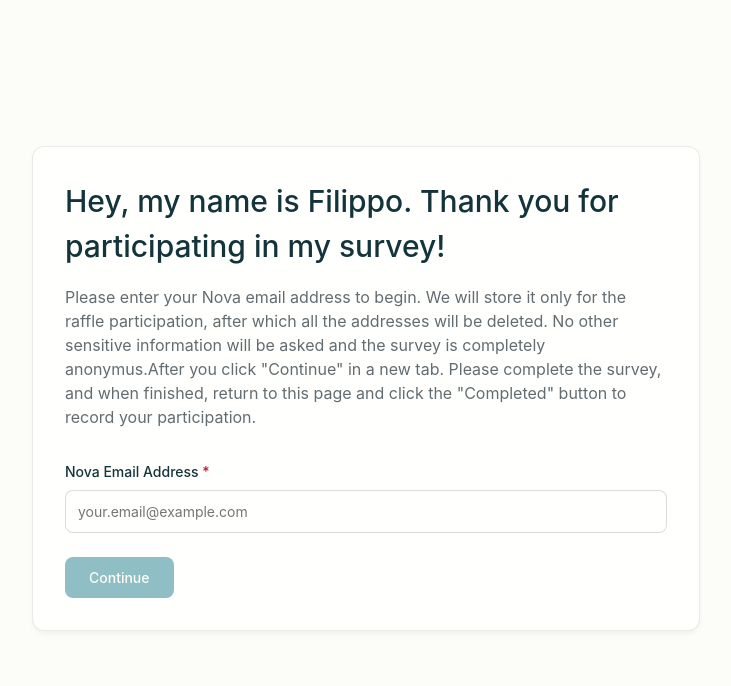
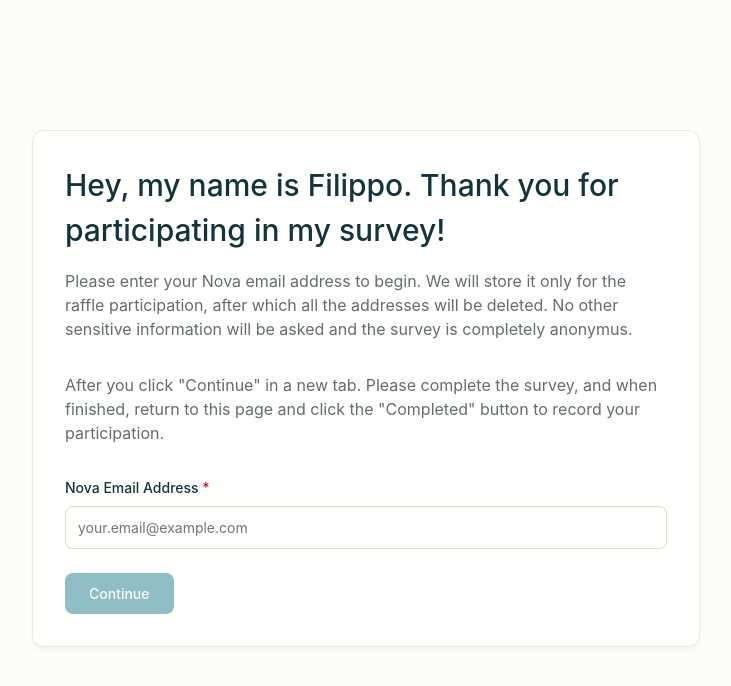
Before and after one commit to aronpips/thesis.survey.io, a plain HTML site: page index.html in a window 1280 px wide. Shown: the whole page, without its empty margins (274-1005 px from the left). Drawn offline with Linux system fonts and the light colour scheme; a web font is replaced by a local one.

Commit message:
Fix email collection instructions in index.html

```diff
--- a/index.html
+++ b/index.html
@@ -469,7 +469,8 @@
         <div class="screen active" id="emailScreen">
             <div class="card">
                 <h1>Hey, my name is Filippo. Thank you for participating in my survey!</h1>
-                <p class="subtitle">Please enter your Nova email address to begin. We will store it only for the raffle participation, after which all the addresses will be deleted. No other sensitive information will be asked and the survey is completely anonymus.<//>After you click "Continue" in a new tab. Please complete the survey, and when finished, return to this page and click the "Completed" button to record your participation.</p>
+                <p class="subtitle">Please enter your Nova email address to begin. We will store it only for the raffle participation, after which all the addresses will be deleted. No other sensitive information will be asked and the survey is completely anonymus.</p>
+                <p class="subtitle">After you click "Continue" in a new tab. Please complete the survey, and when finished, return to this page and click the "Completed" button to record your participation.</p>
                 <form id="emailForm">
                     <div class="form-group">
                         <label for="emailInput">Nova Email Address <span class="question-required">*</span></label>
```
